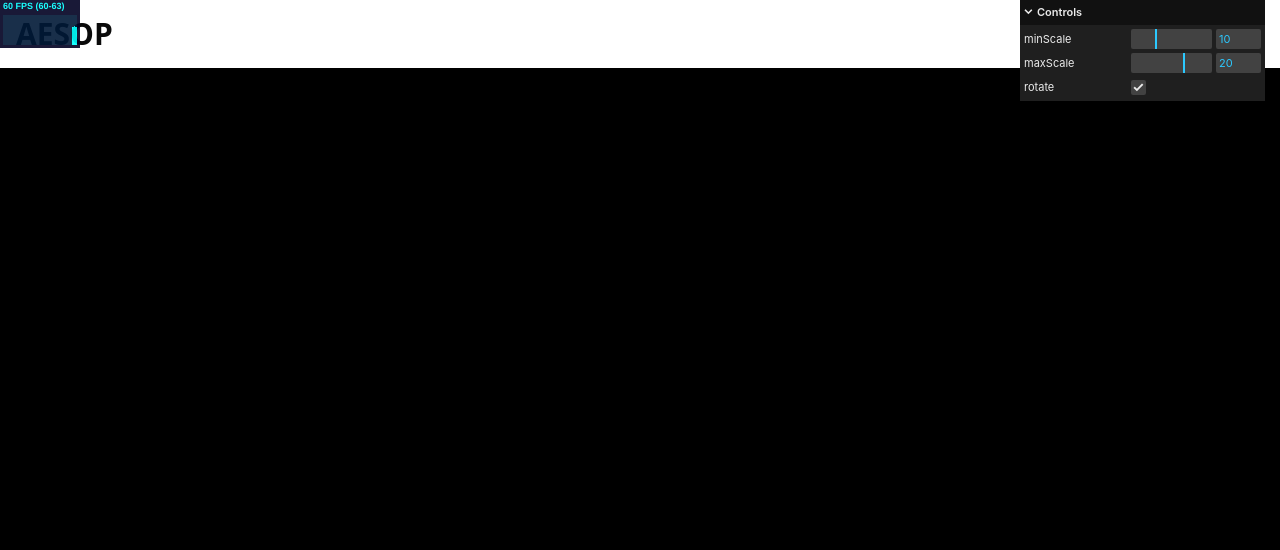
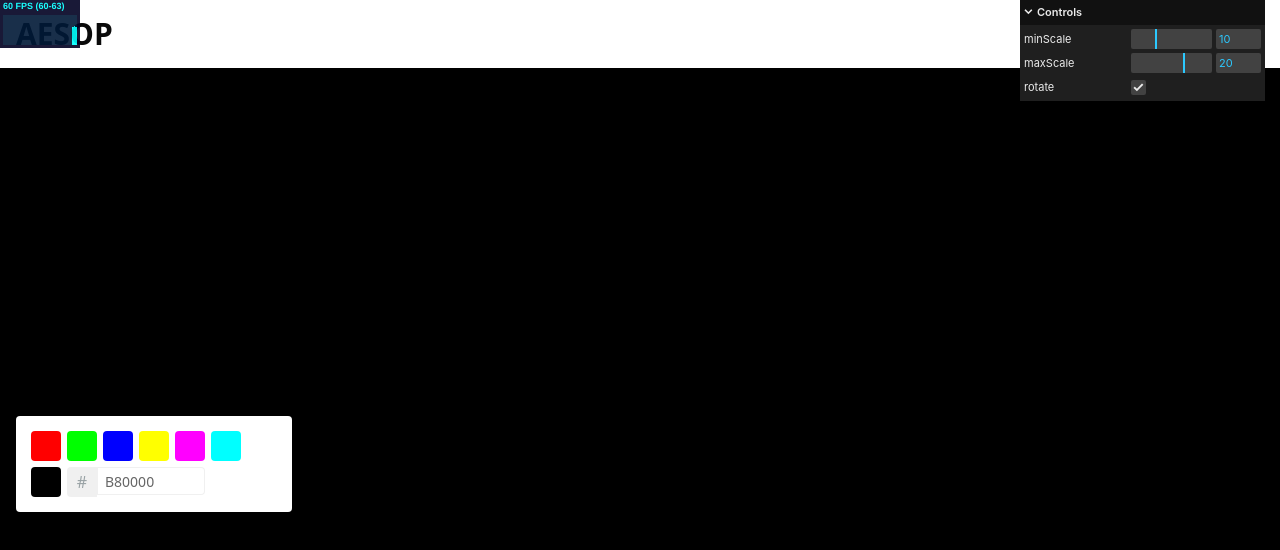
Before and after one commit to chalupagrande/aesop, a React (Vite) app: page /vandalize in a window 1280 px wide. Shown: the top 550 px of the page. Built offline with nearby package versions, Linux system fonts and the light colour scheme; no server answers.

Commit message:
implement global settings and color picker

```diff
--- a/package.json
+++ b/package.json
@@ -17,6 +17,7 @@
     "clsx": "^2.1.1",
     "lucide-react": "^0.485.0",
     "react": "^19.0.0",
+    "react-color": "^2.19.3",
     "react-dom": "^19.0.0",
     "react-router": "^7.4.1",
     "tailwind-merge": "^3.0.2",
@@ -28,6 +29,7 @@
     "@eslint/js": "^9.21.0",
     "@types/node": "^22.13.14",
     "@types/react": "^19.0.10",
+    "@types/react-color": "^3.0.13",
     "@types/react-dom": "^19.0.4",
     "@vitejs/plugin-react": "^4.3.4",
     "eslint": "^9.21.0",
--- a/src/components/pages/vandalize/cybertruck.ts
+++ b/src/components/pages/vandalize/cybertruck.ts
@@ -238,6 +238,7 @@ export function render() {
   }
   controls.update()
   renderer.render(scene, camera)
+  directionalLight?.color.set(globalThis.settings.color)
   directionalLight?.position.set(Math.cos(increment) * 5, 5, Math.sin(increment) * 5)
   increment += 0.01
   stats?.update()
--- a/src/components/pages/vandalize/vandalize.tsx
+++ b/src/components/pages/vandalize/vandalize.tsx
@@ -1,7 +1,10 @@
-import { useRef, useEffect } from 'react'
+import { useRef, useEffect, useState } from 'react'
+import { type ColorResult, TwitterPicker } from 'react-color'
 import { init, render } from './cybertruck'
 
+
 export function Vandalize() {
+  const [color, setColor] = useState<string>(globalThis.settings.color)
   const canvasRef = useRef<HTMLCanvasElement>(null)
   const containerRef = useRef<HTMLDivElement>(null)
 
@@ -13,9 +16,23 @@ export function Vandalize() {
     render()
   }, [canvasRef.current, containerRef.current])
 
+  function handleChangeColor(color: ColorResult) {
+    const hexColor = color.hex
+    setColor(hexColor)
+    globalThis.settings.color = hexColor
+  }
+
   return (
     <div id="container" ref={containerRef}>
-      <canvas id="webgl" ref={canvasRef}></canvas>
+      <div className="controls flex flex-col items-center justify-between p-4 absolute top-[50%] left-0 z-10 bg-">
+        <TwitterPicker
+          onChangeComplete={handleChangeColor}
+          triangle="hide"
+          colors={['#FF0000', '#00FF00', '#0000FF', '#FFFF00', '#FF00FF', '#00FFFF', "#FFFFFF", '#000000']}
+          color={color}
+        />
+      </div>
+      <canvas id="webgl" ref={canvasRef} />
     </div>
   )
 }
--- a/src/main.tsx
+++ b/src/main.tsx
@@ -3,6 +3,9 @@ import './index.css'
 import App from './App.tsx'
 import { ThemeProvider } from './components/theme-provider'
 import { BrowserRouter } from 'react-router'
+import { initialSettings } from './settings.ts'
+
+globalThis.settings = initialSettings.settings
 
 createRoot(document.getElementById('root')!).render(
 
--- /dev/null
+++ b/src/settings.ts
@@ -0,0 +1,18 @@
+
+export interface GlobalSettings {
+  settings: {
+    color: string;
+  }
+}
+
+declare global {
+  var settings: {
+    color: string;
+  }
+}
+
+export const initialSettings: GlobalSettings = {
+  settings: {
+    color: '#b80000',
+  },
+}
```
Also changed, not shown: 1 other file (tests, documents, lock files or other folders).
